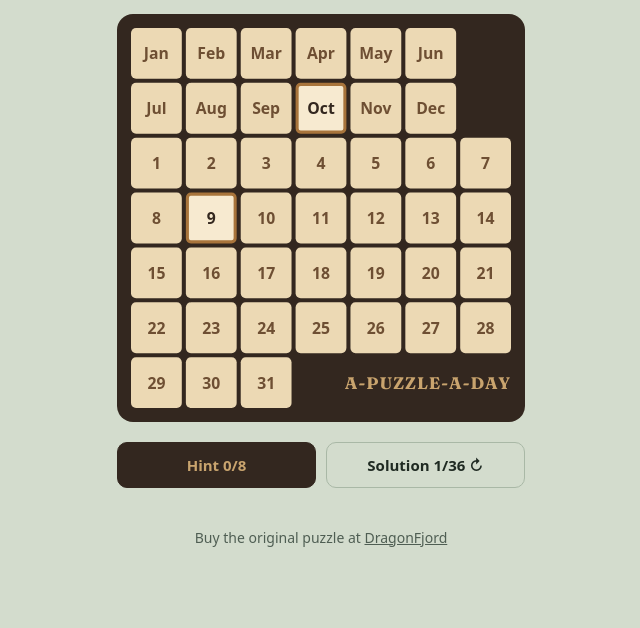
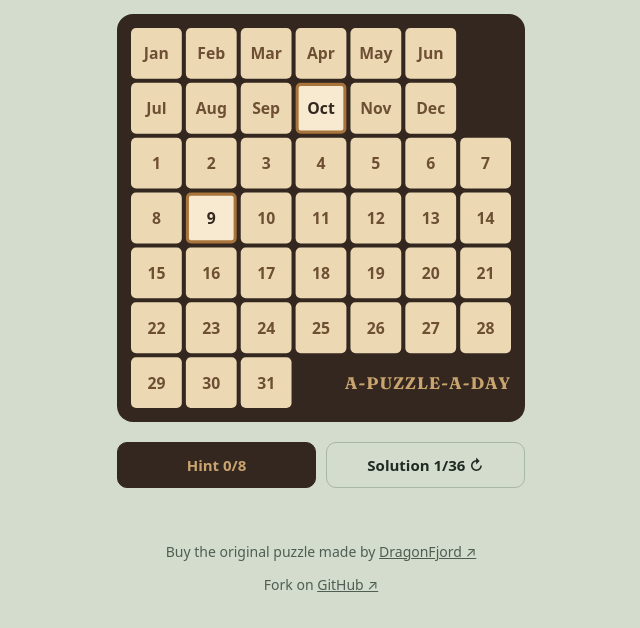
Before and after one commit to tommyno/a-puzzle-a-day-solver, a plain HTML site: page index.html in a window 1280 px wide. Shown: the part 96-724 px from the top of the page, without its empty margins (319-959 px from the left). Drawn offline with Linux system fonts and the light colour scheme.

Commit message:
Clean up structure

```diff
--- a/index.html
+++ b/index.html
@@ -9,7 +9,10 @@
       content="Stuck on today's A-Puzzle-A-Day? Pick any date to see how many solutions it has, and get hints one piece at a time."
     />
     <meta property="og:type" content="website" />
-    <meta property="og:url" content="https://a-puzzle-a-day-solver.vercel.app" />
+    <meta
+      property="og:url"
+      content="https://a-puzzle-a-day-solver.vercel.app"
+    />
     <meta property="og:title" content="A-Puzzle-A-Day Solver" />
     <meta
       property="og:description"
@@ -17,7 +20,7 @@
     />
     <meta
       property="og:image"
-      content="https://a-puzzle-a-day-solver.vercel.app/og-image.png"
+      content="https://a-puzzle-a-day-solver.vercel.app/images/og-image.png"
     />
     <meta property="og:image:width" content="1200" />
     <meta property="og:image:height" content="630" />
@@ -26,14 +29,14 @@
       content="The A-Puzzle-A-Day board with wooden pieces placed, leaving May 17 uncovered"
     />
     <meta name="twitter:card" content="summary_large_image" />
-    <link rel="icon" href="favicon.svg" type="image/svg+xml" />
+    <link rel="icon" href="images/favicon.svg" type="image/svg+xml" />
     <link rel="preconnect" href="https://fonts.googleapis.com" />
     <link rel="preconnect" href="https://fonts.gstatic.com" crossorigin />
     <link
       rel="stylesheet"
       href="https://fonts.googleapis.com/css2?family=Fraunces:opsz,wght@9..144,500;9..144,700&display=swap"
     />
-    <link rel="stylesheet" href="style.css" />
+    <link rel="stylesheet" href="styles/style.css" />
   </head>
   <body>
     <main>
@@ -120,15 +123,26 @@
     </main>
 
     <footer>
-      Buy the original puzzle at
-      <a
-        href="https://www.dragonfjord.com"
-        target="_blank"
-        rel="noopener noreferrer"
-        >DragonFjord</a
-      >
+      <p>
+        Buy the original puzzle made by
+        <a
+          href="https://www.dragonfjord.com"
+          target="_blank"
+          rel="noopener noreferrer"
+          >DragonFjord ↗</a
+        >
+      </p>
+      <p>
+        Fork on
+        <a
+          href="https://github.com/tommyno/a-puzzle-a-day-solver"
+          target="_blank"
+          rel="noopener noreferrer"
+          >GitHub ↗</a
+        >
+      </p>
     </footer>
 
-    <script type="module" src="app.js"></script>
+    <script type="module" src="scripts/app.js"></script>
   </body>
 </html>
```
Also changed, not shown: package.json (deleted, +0 -12 lines), README.md, images/favicon.svg (renamed from favicon.svg), images/og-image.png (renamed from og-image.png), pnpm-lock.yaml (deleted), scripts/app.js (renamed from app.js), scripts/solver.js (renamed from solver.js), styles/style.css (renamed from style.css), 1 other file.
